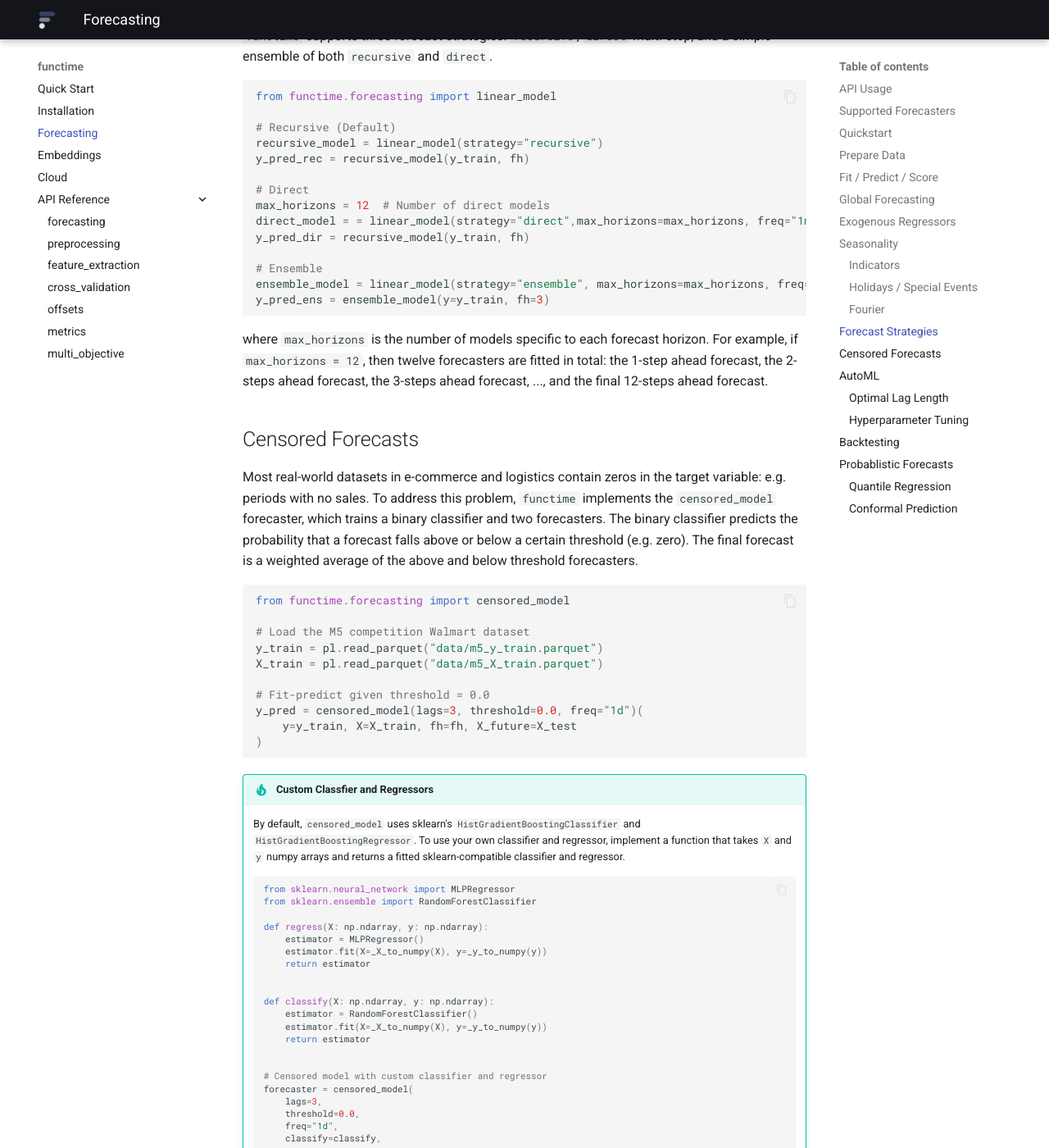
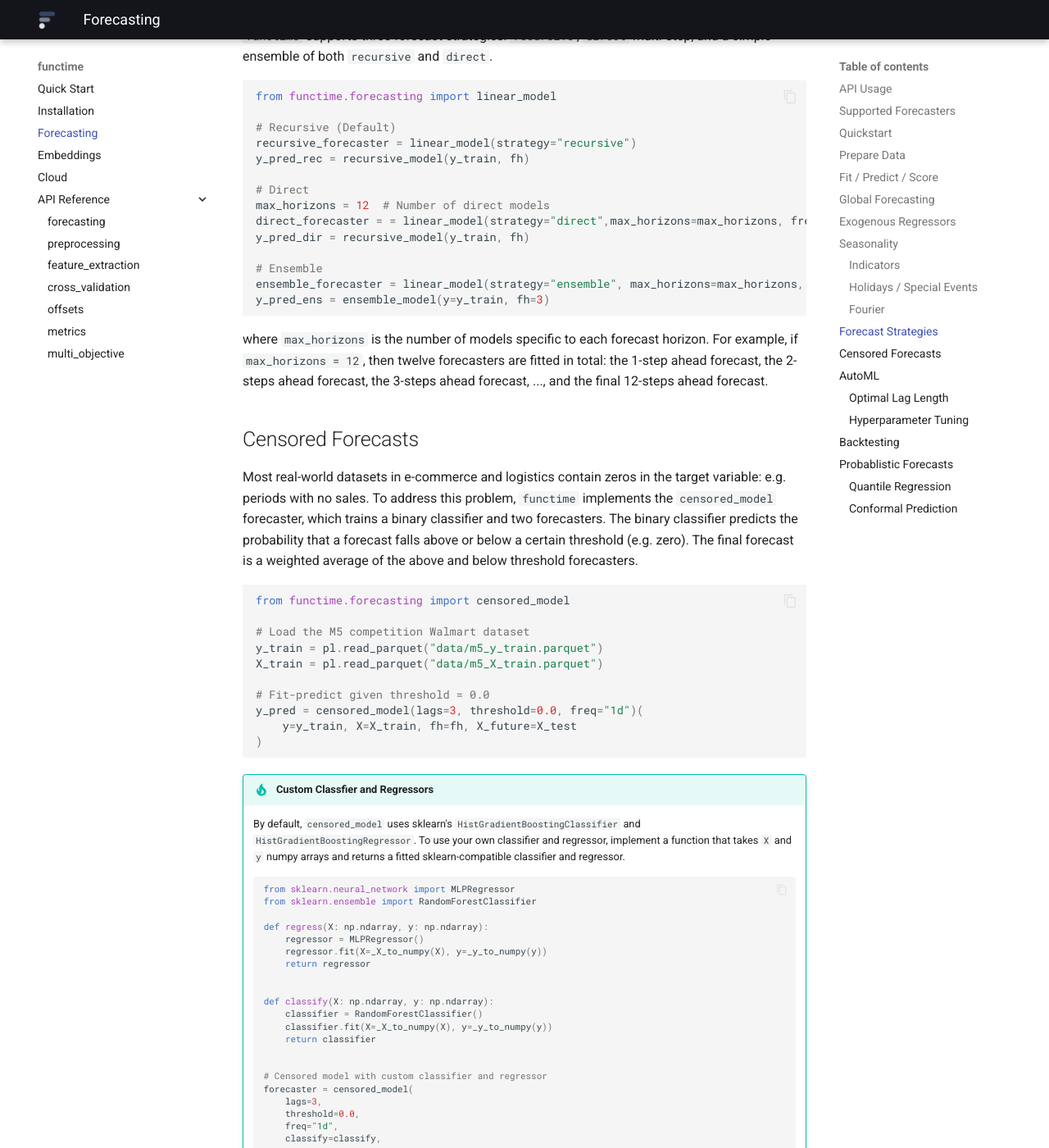
Before and after one commit to functime-org/functime, an MkDocs documentation site: the page built from docs/forecasting.md, in a window 1280 px wide and 1400 px high, scrolled down 5386 px. Shown: the whole window at 82% size. Built offline with MkDocs 1.6.1 and Material for MkDocs 9.7.7, drawn with Linux system fonts in a browser that asks for light colours.

Commit message:
refactor!: Drop ambiguous "model" and "estimator" names

````diff
--- a/docs/forecasting.md
+++ b/docs/forecasting.md
@@ -266,16 +266,16 @@ Coming soon.
 from functime.forecasting import linear_model
 
 # Recursive (Default)
-recursive_model = linear_model(strategy="recursive")
+recursive_forecaster = linear_model(strategy="recursive")
 y_pred_rec = recursive_model(y_train, fh)
 
 # Direct
 max_horizons = 12  # Number of direct models
-direct_model = = linear_model(strategy="direct",max_horizons=max_horizons, freq="1mo")
+direct_forecaster = = linear_model(strategy="direct",max_horizons=max_horizons, freq="1mo")
 y_pred_dir = recursive_model(y_train, fh)
 
 # Ensemble
-ensemble_model = linear_model(strategy="ensemble", max_horizons=max_horizons, freq="1mo")
+ensemble_forecaster = linear_model(strategy="ensemble", max_horizons=max_horizons, freq="1mo")
 y_pred_ens = ensemble_model(y=y_train, fh=3)
 ```
 where `max_horizons` is the number of models specific to each forecast horizon.
@@ -308,15 +308,15 @@ y_pred = censored_model(lags=3, threshold=0.0, freq="1d")(
     from sklearn.ensemble import RandomForestClassifier
 
     def regress(X: np.ndarray, y: np.ndarray):
-        estimator = MLPRegressor()
-        estimator.fit(X=_X_to_numpy(X), y=_y_to_numpy(y))
-        return estimator
+        regressor = MLPRegressor()
+        regressor.fit(X=_X_to_numpy(X), y=_y_to_numpy(y))
+        return regressor
 
 
     def classify(X: np.ndarray, y: np.ndarray):
-        estimator = RandomForestClassifier()
-        estimator.fit(X=_X_to_numpy(X), y=_y_to_numpy(y))
-        return estimator
+        classifier = RandomForestClassifier()
+        classifier.fit(X=_X_to_numpy(X), y=_y_to_numpy(y))
+        return classifier
 
 
     # Censored model with custom classifier and regressor
````
Also changed, not shown: README.md (+4 -4 lines), docs/embeddings.md (+3 -3 lines), docs/index.md (+3 -3 lines), 12 other files.
